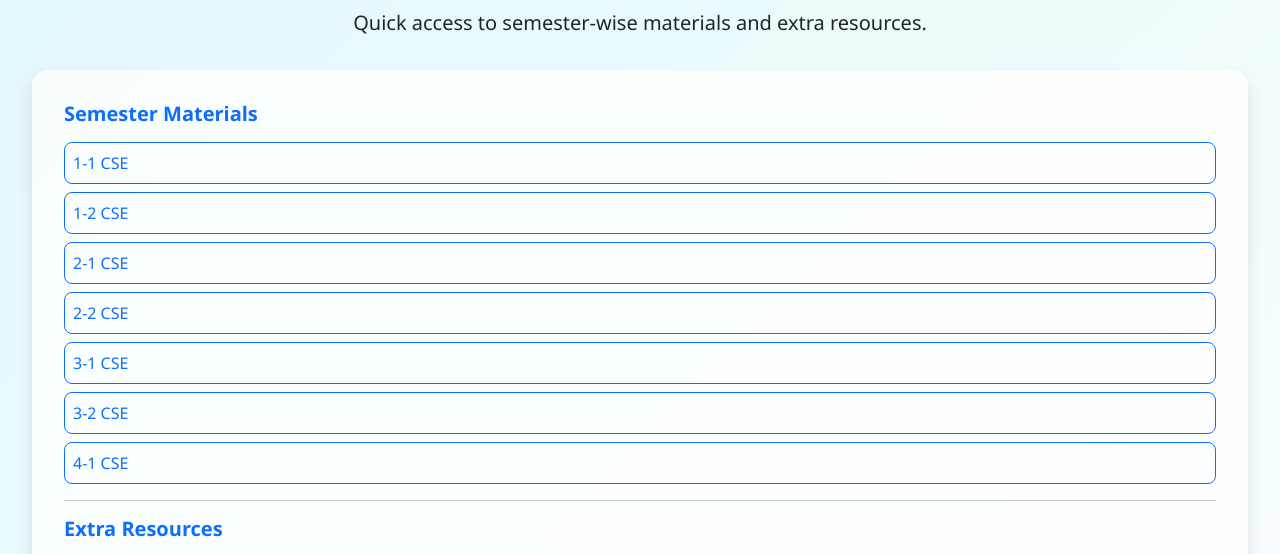
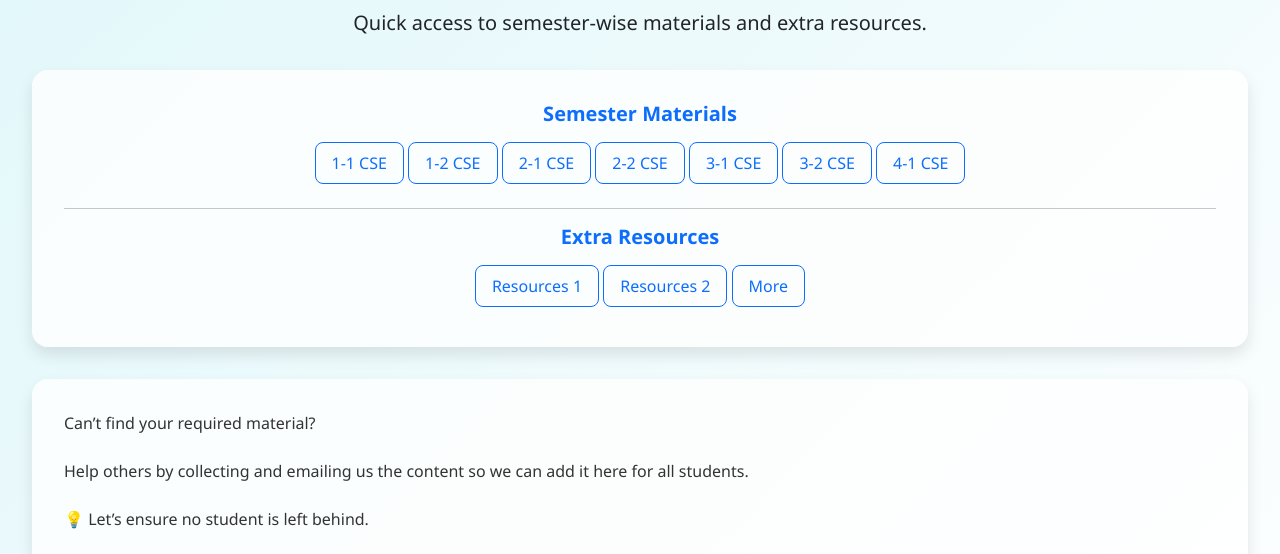
Before and after one commit to cse2027/cse, a plain HTML site: page index.html in a window 1280 px wide. Shown: the part 227-781 px from the top of the page. Drawn offline with nearby package versions, Linux system fonts and the light colour scheme.

Commit message:
Update index.html

```diff
--- a/index.html
+++ b/index.html
@@ -54,6 +54,10 @@
       color: #333;
     }
 
+    .links-box {
+  text-align: center;
+}
+
 .links-box h5 {
   font-weight: bold;
   margin-bottom: 1rem;
@@ -61,8 +65,8 @@
 }
 
 .links-box a {
-      display: block;
-      padding: 0.5rem;
+  display: inline-block;
+  padding: 0.5rem 1rem;
   margin-bottom: 0.5rem;
   border: 1px solid #0d6efd;
   border-radius: 0.5rem;
@@ -70,12 +74,14 @@
   color: #0d6efd;
   font-weight: 500;
   transition: all 0.2s ease;
+  text-align: center;
 }
 
 .links-box a:hover {
   background-color: #0d6efd;
   color: white;
 }
+
 
     footer {
       background-color: #212529;
```
Lines whose indentation alone changed are shown as unchanged.
